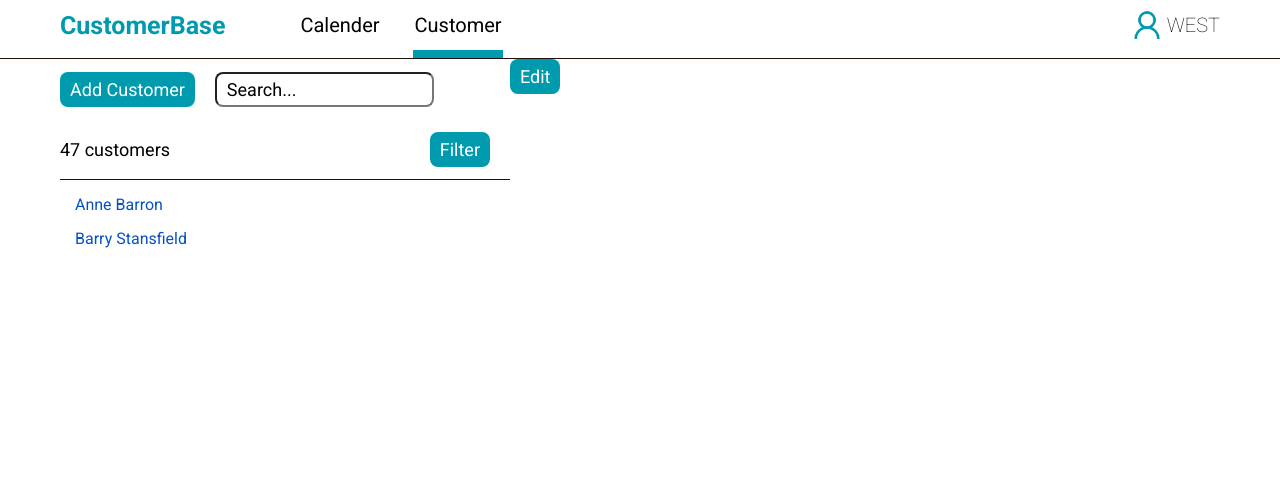
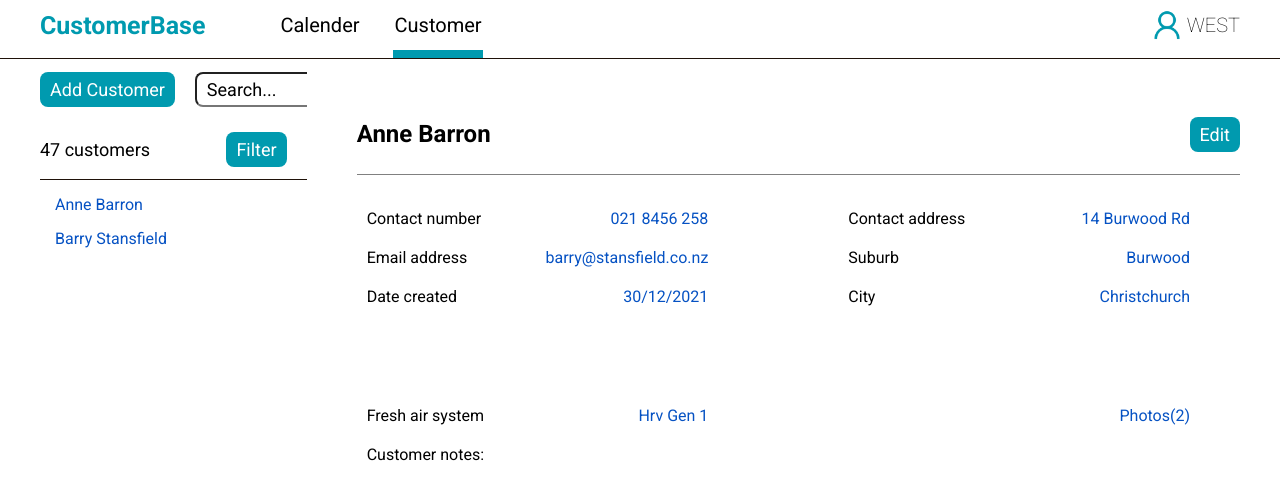
Before and after one commit to timhadler/client-base, a React (Create React App) app: page / in a window 1280 px wide. Shown: the top 500 px of the page. Built offline with nearby package versions, Linux system fonts and the light colour scheme.

Commit message:
Done customer details top

```diff
--- a/src/App.js
+++ b/src/App.js
@@ -6,16 +6,17 @@ import DetailsForm from "./components/DetailsForm";
 
 function App() {
   const CUSTOMER_DATA = [
-    { id: "1", name: "Anne Barron", contactNum: "0278135441", created: "30/12/2021",  freashAir: "Hrv Gen 1", address: "14 Burwood Rd", suburb: "Burwood", city: "Christchurch", pc: 8043},
-    { id: "2", name: "Barry Stansfield", contactNum: "0278135441", created: "30/12/2021",  freashAir: "Hrv Gen 1", address: "14 Burwood Rd", suburb: "Burwood", city: "Christchurch", pc: 8043}
+    { id: "1", name: "Anne Barron", contactNum: "021 8456 258", eAddress: "barry@stansfield.co.nz", created: "30/12/2021",  freashAir: "Hrv Gen 1", address: "14 Burwood Rd", suburb: "Burwood", city: "Christchurch", pc: 8043, notes:""},
+    { id: "2", name: "Barry Stansfield", contactNum: "021 8456 258", eAddress: "barry@stansfield.co.nz", created: "30/12/2021",  freashAir: "Hrv Gen 1", address: "14 Burwood Rd", suburb: "Burwood", city: "Christchurch", pc: 8043, notes:""}
   ];
 
   const [customers, setCustomers] = useState(CUSTOMER_DATA);
   const customerList = [];
   var i;
   for (i = 0; i < customers.length; i++) {
-    customerList[i] = <li> {customers[i].name} </li>;
+    customerList[i] = <li key={customers[i].id}> {customers[i].name} </li>;
   }
+  const testCustomer = CUSTOMER_DATA[0];
 
   return (
     <div className="App">
@@ -51,7 +52,8 @@ function App() {
           </ul>
         </section>
         <section className="customer_details">
-          <DetailsForm data={customerList[0]} />
+          <DetailsForm customer={testCustomer} />
+          <hr className="line_header_details"/>
         </section>
       </main>
 
--- a/src/components/DetailsForm.js
+++ b/src/components/DetailsForm.js
@@ -1,10 +1,61 @@
 import React from "react";
 
 export default function DetailsForm(props) {
+    const customer = props.customer;
+
     return (
-        <div className="customer_detail_top">
-            <h2 className="customer_name"> {props.name} </h2>
-            <button className="button_main"> Edit </button>
+        <div className="customer_details_top">
+            <div className="name-edit">
+                <h2 className="customer_name"> {customer.name} </h2>
+                <button className="button_main button_details_main"> Edit </button>
+            </div>
+            <hr className="line_header_details"/>
+            <div className="details_left">
+                <div className="details_group group_1">
+                    <div className="detail">
+                        <p className="detail_left"> Contact number </p>
+                        <p className="detail_right customer_info"> {customer.contactNum} </p>
+                    </div>
+                    <div className="detail">
+                        <p className="detail_left"> Email address </p>
+                        <p className="detail_right customer_info"> {customer.eAddress} </p>
+                    </div>
+                    <div className="detail">
+                        <p className="detail_left"> Date created </p>
+                        <p className="detail_right customer_info"> {customer.created} </p>
+                    </div>
+                </div>
+                <div className="details_group group_2">
+                    <div className="detail">
+                        <p className="detail_left"> Fresh air system </p>
+                        <p className="detail_right customer_info"> {customer.freashAir} </p>
+                    </div>
+                    <div className="detail">
+                        <p className="detail_left"> Customer notes: </p>
+                        <p className="detail_right customer_info"> {customer.notes} </p>
+                    </div>
+                </div>
+            </div>
+            <div className="details_right">
+                <div className="details_group">
+                    <div className="detail">
+                        <p className="detail_left"> Contact address </p>
+                        <p className="detail_right customer_info"> {customer.address} </p>
+                    </div>
+                    <div className="detail">
+                        <p className="detail_left"> Suburb </p>
+                        <p className="detail_right customer_info"> {customer.suburb} </p>
+                    </div>
+                    <div className="detail">
+                        <p className="detail_left"> City </p>
+                        <p className="detail_right customer_info"> {customer.city} </p>
+                    </div>
+                </div>
+                <div className="detail">
+                        <p className="detail_right customer_info"> Photos(2) </p>
+                </div>
+
+            </div>
         </div>
     )
 }
--- a/src/index.css
+++ b/src/index.css
@@ -21,7 +21,7 @@ main {
   overflow: auto;
   display: grid;
   /*grids 2-7 max 1480px*/
-  grid-template-columns: minmax(60px, 1fr) minmax(300px, 450px) repeat(2, minmax(200px, 550px)) minmax(60px, 1fr);
+  grid-template-columns: minmax(40px, 1fr) minmax(200px, 400px) repeat(2, minmax(400px, 550px)) minmax(40px, 1fr);
 }
 
 header {
@@ -34,7 +34,7 @@ nav {
   height: 50px;
 }
 
-p, a, li, button, h1, .dropbtn{
+p, a, li, button, h1, h2, .dropbtn{
   font-family: "Roboto",sans-serif;
   text-decoration: none;
   color: black;
@@ -46,10 +46,16 @@ p, li {
 
 li {
   color: var(--secondary);
+  margin: 15px;
 }
 
 h1 {
   font-size: 25px;
+  font-weight: bold;
+}
+
+h2 {
+  font-size: 18;
   font-weight: bold;
 }
 
@@ -59,10 +65,6 @@ ul {
   height: 100%;
   min-height: 750px;
   padding: 0;
-}
-
-li {
-  margin: 15px;
 }
 
 /* Custom tags*/
@@ -105,7 +107,6 @@ li {
 .button_main {
   border: none;
   border-radius: 8px;
-  margin-right: 20px;
   height: 35px;
   padding-left: 10px;
   padding-right: 10px;
@@ -118,8 +119,13 @@ li {
   font-size: 18px;
 }
 
+.button_add_customer {
+  margin-right: 20px;
+}
+
 .button_filter {
   margin-left: auto;
+  margin-right: 20px;
 }
 
 .search_bar {
@@ -134,6 +140,61 @@ li {
 /* Customer details */
 .customer_details {
   grid-column: 3 / span 2;
+  height: 100%;
+  margin-left: 50px;
+  margin-top: 50px;
+  display: grid;
+  grid-template-rows: minmax(270px, 470px) 1fr;
+}
+
+.customer_details_top {
+  grid-row: 1 / span 1;
+  height: 100%;
+  display: grid;
+  grid-template-columns: 1fr 1fr;
+}
+
+.name-edit {
+  grid-column: 1 / span 2;
+  display: flex;
+  height: 50px;
+  align-items: center;
+}
+
+.details_left {
+  grid-column: 1 / span 1;
+  height: 100%;
+  margin-right: 40px;
+}
+
+.details_right {
+  grid-column: 2 / span 1;
+  height: 100%;
+  margin-left: 40px;
+}
+
+.details_group {
+  margin-bottom: 100px;
+}
+
+.detail {
+  margin-top: 20px;
+  margin-left: 10px;
+  margin-right: 50px;
+  display: flex;
+  align-items: center;
+}
+
+.detail_right {
+  margin-left: auto;
+}
+
+.customer_info {
+  color: var(--secondary);
+}
+
+.button_details_main {
+  margin-left: auto;
 }
 
 /* Lines */
@@ -154,6 +215,11 @@ hr {
 
 .line_header {
   grid-column: 1 / span 8;
+}
+
+.line_header_details {
+  grid-column: 1 / span all;
+  border-color: grey;
 }
 
 .line_customer {
```
